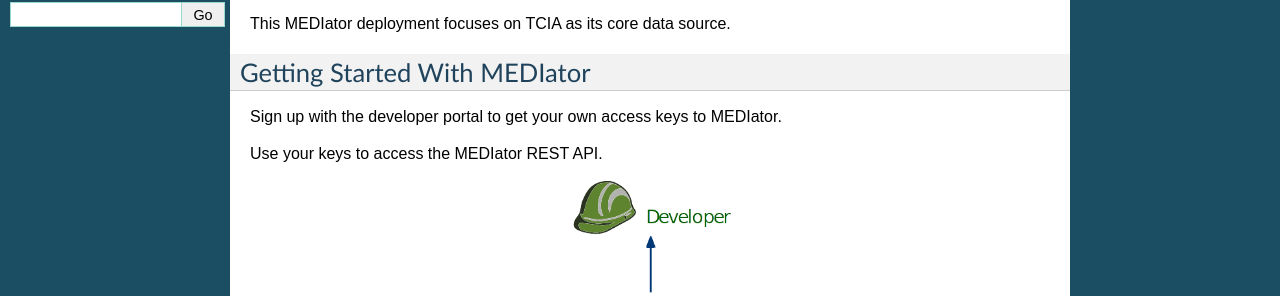
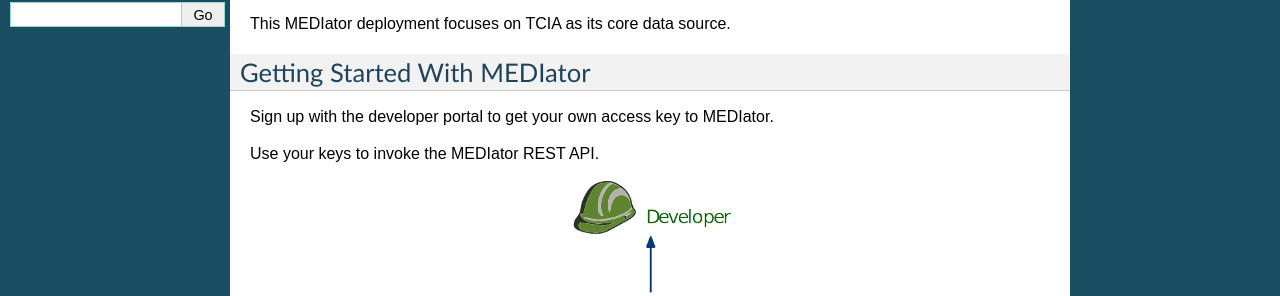
Before and after one commit to pradeeban/mediator, a Sphinx documentation site: the page built from docs/source/index.rst, in a window 1280 px wide and 1290 px high. Shown: the part 256-552 px from the top of the window. Built offline with Sphinx 7.4.7, drawn with Linux system fonts in a browser that asks for light colours; pages that are not in the unit, such as notebooks, are missing from menus.

Commit message:
Fix typo.

```diff
--- a/docs/source/index.rst
+++ b/docs/source/index.rst
@@ -21,9 +21,9 @@ This MEDIator deployment focuses on TCIA as its core data source.
 Getting Started With MEDIator
 #############################
 
-Sign up with the developer portal to get your own access keys to MEDIator.
+Sign up with the developer portal to get your own access key to MEDIator.
 
-Use your keys to access the MEDIator REST API.
+Use your keys to invoke the MEDIator REST API.
 
 .. image:: sections/arch.png
    :scale: 65
```
